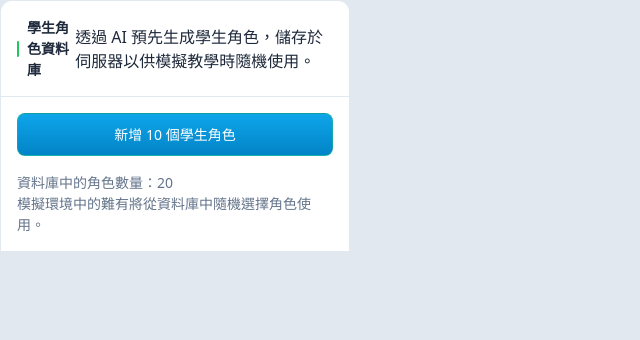
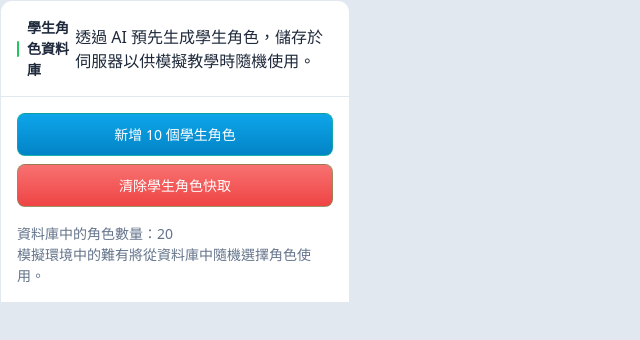
Before and after one commit to andrewchen30/at-demo-pages, a Next.js app: page /admin in a window 1280 px wide. Shown: the top 340 px of the page, without its empty margins (0-640 px from the left). Built offline with nearby package versions, Linux system fonts and the light colour scheme.

Commit message:
feat: 重構管理頁面狀態管理，新增清除學生角色快取功能，並改善用戶反饋顯示

```diff
--- a/app/admin/page.tsx
+++ b/app/admin/page.tsx
@@ -5,9 +5,11 @@ import { useState, useEffect } from 'react';
 type RefreshState = 'idle' | 'loading' | 'success' | 'error';
 
 export default function AdminPage() {
-  const [state, setState] = useState<RefreshState>('idle');
-  const [message, setMessage] = useState('');
+  const [refreshState, setRefreshState] = useState<RefreshState>('idle');
+  const [clearState, setClearState] = useState<RefreshState>('idle');
+  const [alert, setAlert] = useState<{ type: 'success' | 'error'; text: string } | null>(null);
   const [total, setTotal] = useState<number | null>(null);
+  const isPending = refreshState === 'loading' || clearState === 'loading';
 
   // 載入時獲取當前角色總數
   useEffect(() => {
@@ -26,8 +28,8 @@ export default function AdminPage() {
   }, []);
 
   const handleRefresh = async () => {
-    setState('loading');
-    setMessage('');
+    setRefreshState('loading');
+    setAlert(null);
 
     try {
       const response = await fetch('/api/student-roles/refresh', {
@@ -48,12 +50,53 @@ export default function AdminPage() {
       const addedCount = typeof data.added === 'number' ? data.added : 10;
 
       setTotal(refreshedTotal);
-      setState('success');
-      setMessage(`已新增 ${addedCount} 個學生角色，總數為 ${refreshedTotal ?? '未知'}。`);
+      setRefreshState('success');
+      setClearState((prev) => (prev === 'loading' ? 'idle' : prev));
+      setAlert({
+        type: 'success',
+        text: `已新增 ${addedCount} 個學生角色，總數為 ${refreshedTotal ?? '未知'}。`,
+      });
     } catch (error) {
       const errMsg = error instanceof Error ? error.message : '刷新學生角色失敗';
-      setState('error');
-      setMessage(errMsg);
+      setRefreshState('error');
+      setAlert({ type: 'error', text: errMsg });
+    }
+  };
+
+  const handleClear = async () => {
+    setClearState('loading');
+    setAlert(null);
+
+    try {
+      const response = await fetch('/api/student-roles/clear', {
+        method: 'POST',
+        headers: {
+          'Content-Type': 'application/json',
+        },
+      });
+
+      if (!response.ok) {
+        const errorData = await response.json().catch(() => ({}));
+        const errMsg =
+          errorData?.error?.message || response.statusText || '清除學生角色快取失敗';
+        throw new Error(errMsg);
+      }
+
+      const data = await response.json();
+      const remainingTotal = typeof data.total === 'number' ? data.total : 0;
+
+      setTotal(remainingTotal);
+      setClearState('success');
+      setRefreshState((prev) => (prev === 'loading' ? 'idle' : prev));
+      setAlert({
+        type: 'success',
+        text: '已清除學生角色快取。',
+      });
+    } catch (error) {
+      const errMsg =
+        error instanceof Error ? error.message : '清除學生角色快取失敗';
+      setClearState('error');
+      setAlert({ type: 'error', text: errMsg });
     }
   };
 
@@ -66,27 +109,37 @@ export default function AdminPage() {
             <p className="section-subtitle">透過 AI 預先生成學生角色，儲存於伺服器以供模擬教學時隨機使用。</p>
           </div>
           <div className="section-content">
+            <div style={{ display: 'flex', flexDirection: 'column', gap: '8px' }}>
               <button
                 className="btn"
                 onClick={handleRefresh}
-              disabled={state === 'loading'}
+                disabled={isPending}
                 style={{ background: 'linear-gradient(180deg, #0ea5e9, #0284c7)' }}
               >
-              {state === 'loading' ? '生成中...' : '新增 10 個學生角色'}
+                {refreshState === 'loading' ? '生成中...' : '新增 10 個學生角色'}
               </button>
+              <button
+                className="btn"
+                onClick={handleClear}
+                disabled={isPending}
+                style={{ background: 'linear-gradient(180deg, #f87171, #ef4444)' }}
+              >
+                {clearState === 'loading' ? '清除中...' : '清除學生角色快取'}
+              </button>
+            </div>
             <div style={{ marginTop: '16px', fontSize: '14px', color: 'var(--muted)' }}>
               <div>資料庫中的角色數量：{total ?? '載入中...'}</div>
               <div>模擬環境中的難有將從資料庫中隨機選擇角色使用。</div>
             </div>
-            {message && (
+            {alert && (
               <div
                 style={{
                   marginTop: '16px',
                   fontSize: '14px',
-                  color: state === 'error' ? 'var(--error)' : 'var(--accent)',
+                  color: alert.type === 'error' ? 'var(--error)' : 'var(--accent)',
                 }}
               >
-                {message}
+                {alert.text}
               </div>
             )}
           </div>
--- a/app/api/openai/route.ts
+++ b/app/api/openai/route.ts
@@ -6,23 +6,19 @@ type BotType = 'scriptwriter' | 'student' | 'coach';
 
 type OpenAIRequestBody = {
   botType: BotType;
-  version?: string;
   variables?: Record<string, unknown>;
   input: unknown;
 };
 
-const BOT_CONFIG: Record<BotType, { id?: string; version?: string }> = {
+const BOT_CONFIG: Record<BotType, { id?: string }> = {
   scriptwriter: {
     id: process.env.OPENAI_SCRIPTWRITER_BOT_ID,
-    version: process.env.OPENAI_SCRIPTWRITER_BOT_VERSION,
   },
   student: {
     id: process.env.OPENAI_STUDENT_BOT_ID,
-    version: process.env.OPENAI_STUDENT_BOT_VERSION,
   },
   coach: {
     id: process.env.OPENAI_COACH_BOT_ID,
-    version: process.env.OPENAI_COACH_BOT_VERSION,
   },
 };
 
@@ -45,7 +41,7 @@ export async function POST(request: Request) {
     );
   }
 
-  const { botType, version, variables = {}, input } = body;
+  const { botType, variables = {}, input } = body;
   if (!botType || !['scriptwriter', 'student', 'coach'].includes(botType)) {
     return NextResponse.json(
       { error: { message: 'Invalid bot type provided.' } },
@@ -61,18 +57,9 @@ export async function POST(request: Request) {
     );
   }
 
-  const resolvedVersion = version?.trim() || config.version;
-  if (!resolvedVersion) {
-    return NextResponse.json(
-      { error: { message: `Bot version for ${botType} is not configured.` } },
-      { status: 500 }
-    );
-  }
-
   const payload = {
     prompt: {
       id: config.id,
-      version: resolvedVersion,
       variables,
     },
     input,
--- /dev/null
+++ b/app/api/student-roles/clear/route.ts
@@ -0,0 +1,13 @@
+import { NextResponse } from 'next/server';
+
+import { clearStudentRoles } from '@/lib/server/studentRoles';
+
+export async function POST() {
+  try {
+    const result = await clearStudentRoles();
+    return NextResponse.json({ cleared: true, total: result.total });
+  } catch (error) {
+    const message = error instanceof Error ? error.message : '清除學生角色快取時發生未知錯誤';
+    return NextResponse.json({ error: { message } }, { status: 500 });
+  }
+}
--- a/lib/server/studentRoles.ts
+++ b/lib/server/studentRoles.ts
@@ -168,12 +168,10 @@ async function writeRoles(roles: StoredRole[]) {
 async function requestScriptwriterRole(): Promise<string> {
   const apiKey = getEnvVariable('OPENAI_API_KEY');
   const botId = getEnvVariable('OPENAI_SCRIPTWRITER_BOT_ID');
-  const version = getEnvVariable('OPENAI_SCRIPTWRITER_BOT_VERSION');
 
   const payload = {
     prompt: {
       id: botId,
-      version,
       variables: {},
     },
     input: [
@@ -257,6 +255,11 @@ export async function appendStudentRoles(count: number = DEFAULT_BATCH_SIZE) {
   };
 }
 
+export async function clearStudentRoles() {
+  await writeRoles([]);
+  return { total: 0 };
+}
+
 export async function getStudentRoleCount() {
   const roles = await readRoles();
   return roles.length;
```
Also changed, not shown: lib/aiChatInterface.js. Lines whose indentation alone changed are shown as unchanged.
